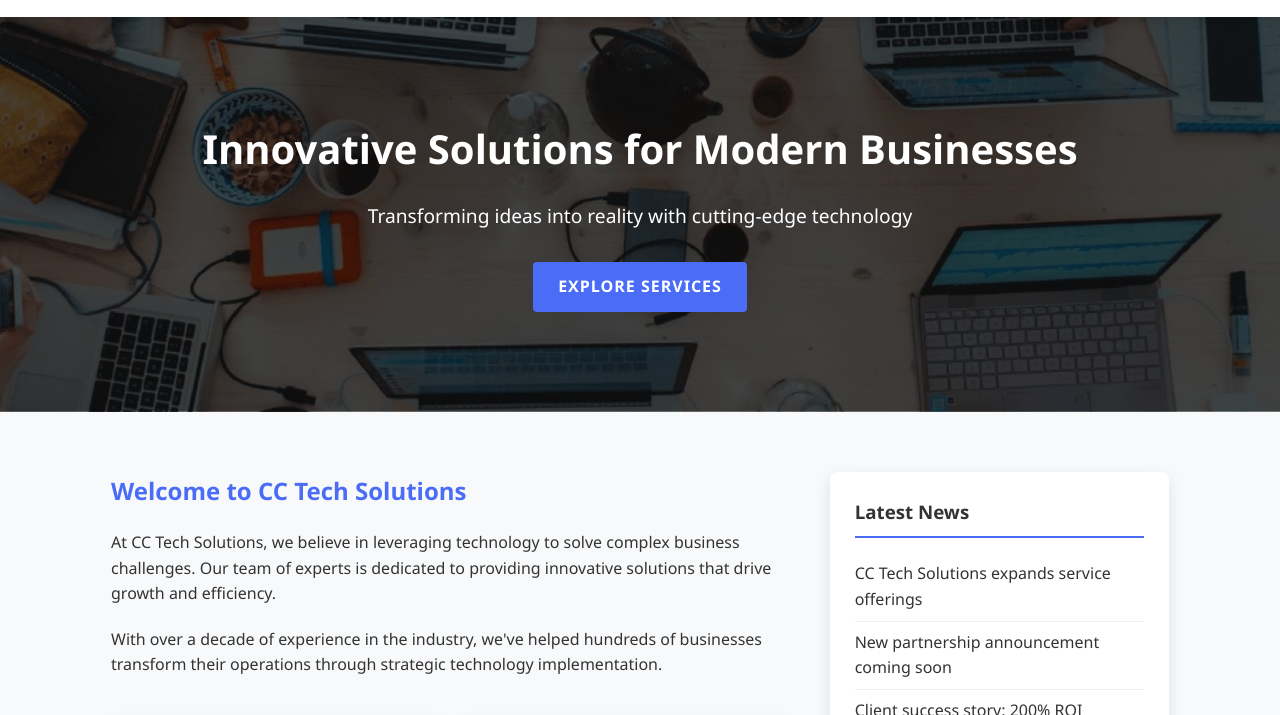
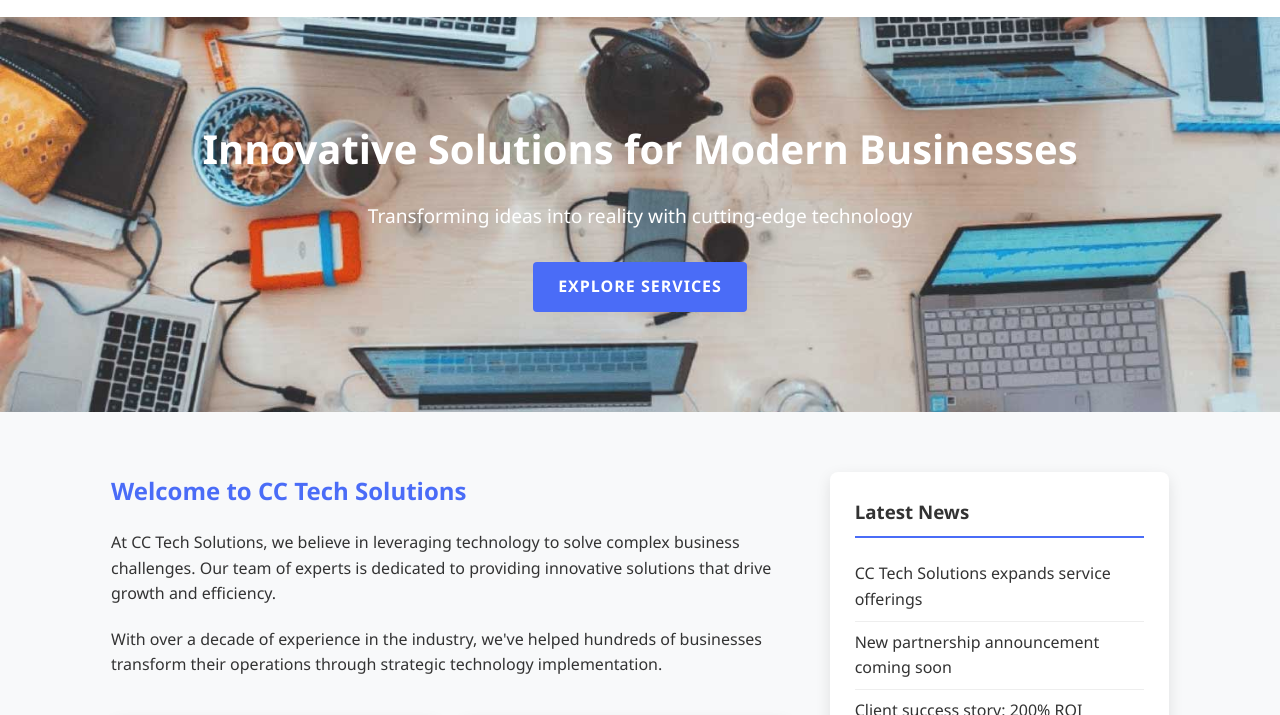
Before and after one commit to Chilufya02/lab3-multipage, a plain HTML site: page index.html in a window 1280 px wide. Shown: the part 84-799 px from the top of the page. Drawn offline with Linux system fonts and the light colour scheme.

Commit message:
Modified image properties in style.css

```diff
--- a/style.css
+++ b/style.css
@@ -152,7 +152,7 @@ nav {
 
 /* Hero Section */
 .hero {
-    background-image: linear-gradient(rgba(0, 0, 0, 0.7), rgba(0, 0, 0, 0.7)), url('/images/hero-bg.jpg');
+    background-image: url('/images/hero-bg.jpg');
     background-size: cover;
     background-position: center;
     color: white;
```
